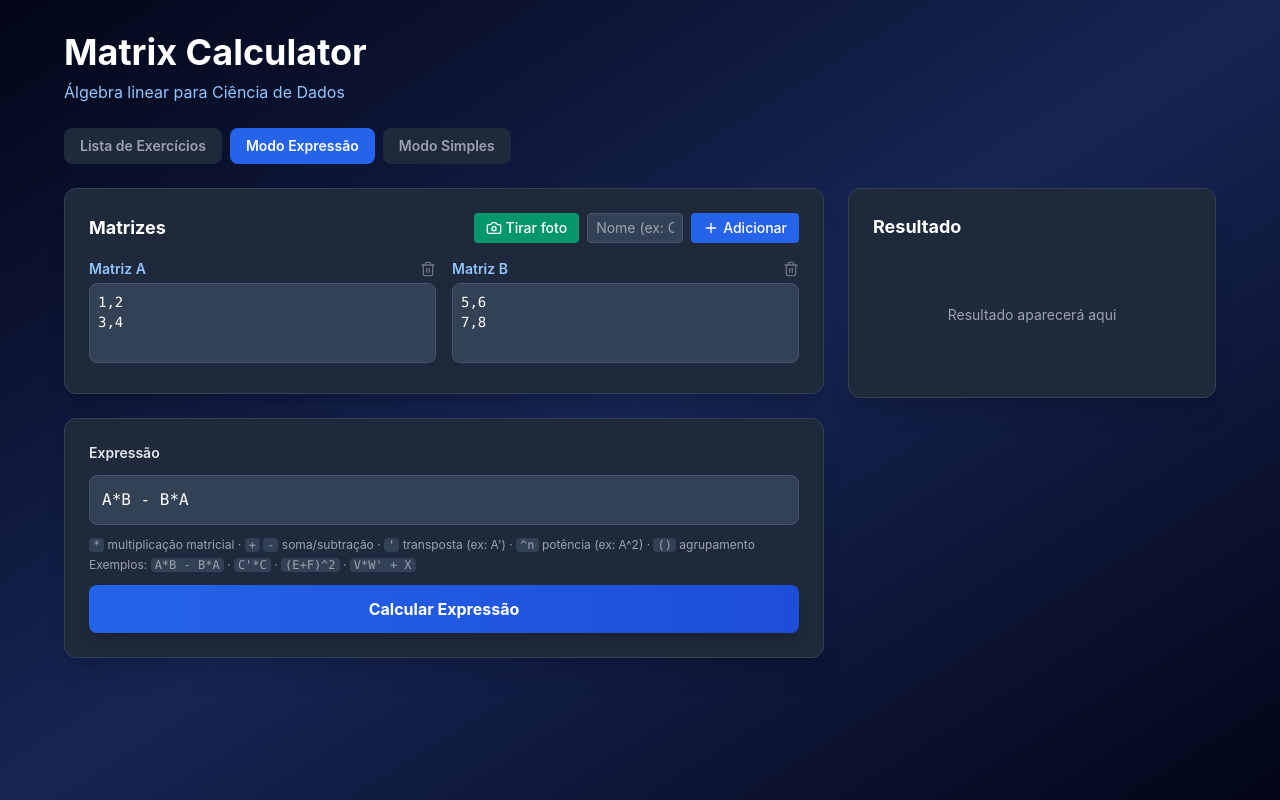
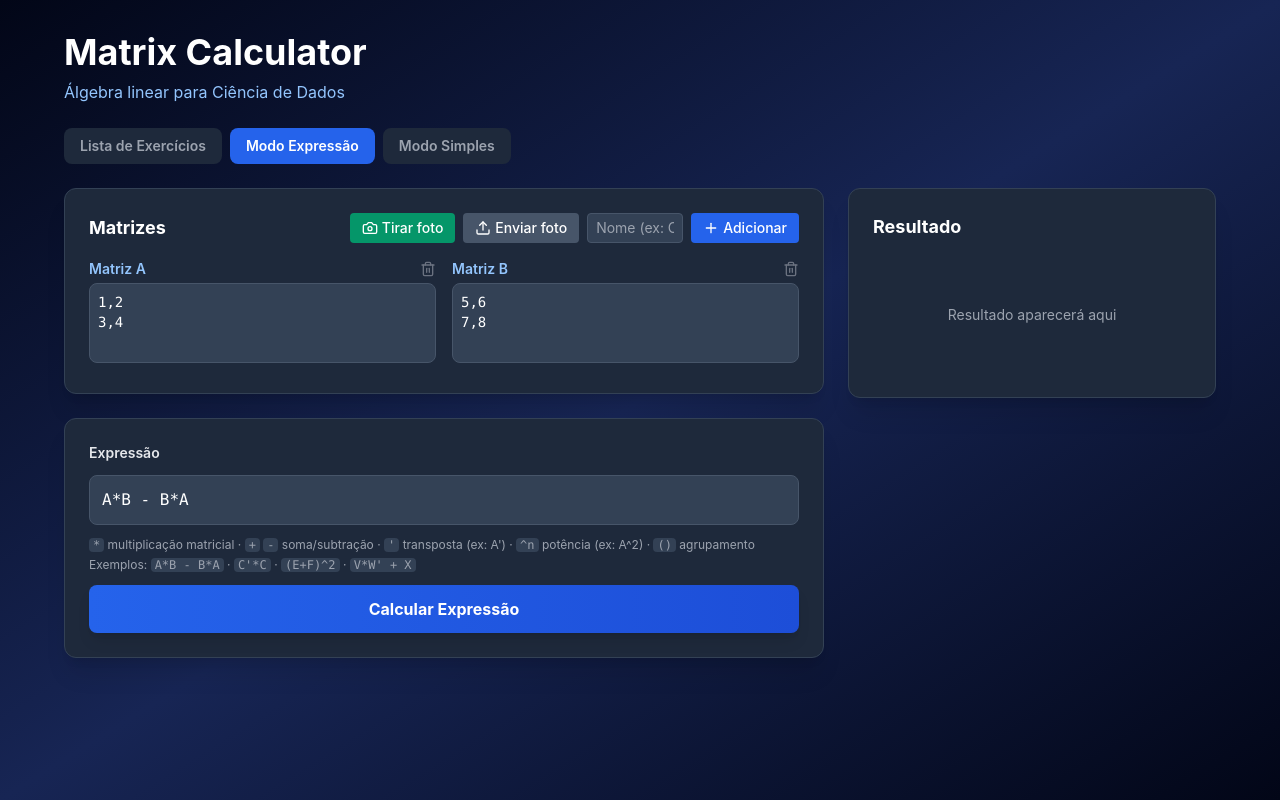
Before and after one commit to kakah1327/Matriz_vetores, a React (Create React App) app: page / in a window 1280 px wide. Built offline with nearby package versions, Linux system fonts and the light colour scheme; the HTML template or start-up script is replaced by a standard one.

Commit message:
Add option to upload an existing photo, not just capture a new one
"Tirar foto" forces the camera open directly (capture=environment).
Added a second "Enviar foto" button/input without that attribute so
users can pick an already-taken photo from their gallery/files instead.

```diff
--- a/src/App.jsx
+++ b/src/App.jsx
@@ -1,5 +1,5 @@
 import React, { useState, useRef } from 'react';
-import { AlertCircle, Copy, Plus, Trash2, Camera, Loader2 } from 'lucide-react';
+import { AlertCircle, Copy, Plus, Trash2, Camera, Upload, Loader2 } from 'lucide-react';
 
 // ============ COMPRESSÃO DE IMAGEM ============
 // Funções serverless da Vercel limitam o corpo da requisição a 4.5MB — uma foto de
@@ -482,6 +482,7 @@ export default function MatrixCalculator() {
 
   // ---- Captura por foto (visão) ----
   const fileInputRef = useRef(null);
+  const galleryInputRef = useRef(null);
   const [isProcessingImage, setIsProcessingImage] = useState(false);
   const [imageError, setImageError] = useState('');
   const [lastImportSummary, setLastImportSummary] = useState('');
@@ -694,6 +695,20 @@ export default function MatrixCalculator() {
                       )}
                     </button>
                     <input
+                      ref={galleryInputRef}
+                      type="file"
+                      accept="image/*"
+                      onChange={(e) => e.target.files[0] && processImage(e.target.files[0])}
+                      className="hidden"
+                    />
+                    <button
+                      onClick={() => galleryInputRef.current && galleryInputRef.current.click()}
+                      disabled={isProcessingImage}
+                      className="flex items-center gap-1 px-3 py-1 bg-slate-600 hover:bg-slate-500 disabled:bg-slate-800 disabled:cursor-wait text-white rounded text-sm font-medium"
+                    >
+                      <Upload className="w-4 h-4" /> Enviar foto
+                    </button>
+                    <input
                       value={newName}
                       onChange={(e) => setNewName(e.target.value)}
                       placeholder="Nome (ex: C)"
```
